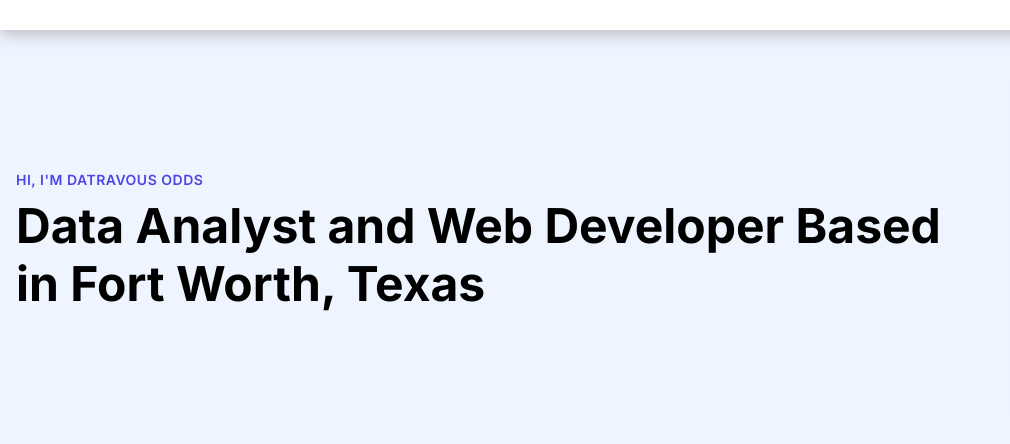
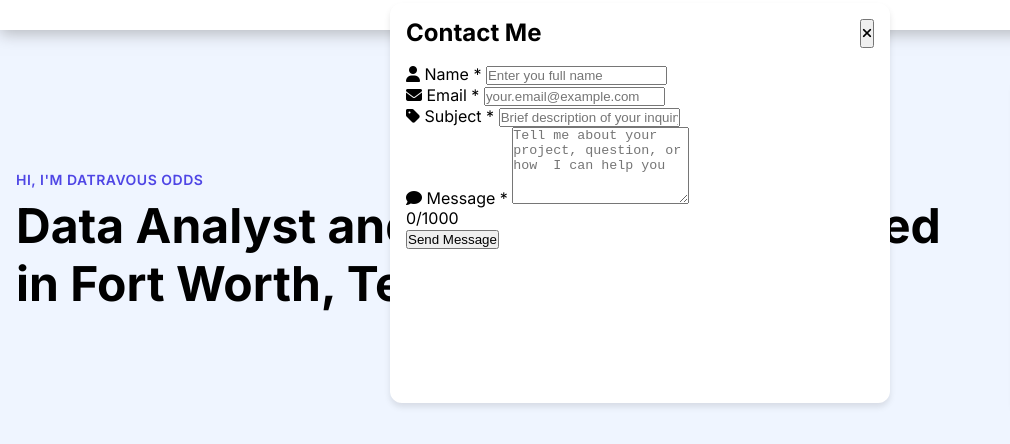
Before and after one commit to DatravousOdds/Personal_Portfolio, a plain HTML site: page public/index.html in a window 1280 px wide. Shown: the part 53-497 px from the top of the page, 0-1010 px from the left. Drawn offline with Linux system fonts and the light colour scheme.

Commit message:
Add contact modal to index.html and corresponding styles in styles.css. The modal includes a contact form with fields for name, email, subject, and message, along with error handling and character count features. Enhanced modal styling for better user experience.

```diff
--- a/public/css/styles.css
+++ b/public/css/styles.css
@@ -640,6 +640,56 @@ nav ul li a:hover {
   border-radius: 1px;
 }
 
+
+/* Contact Modal */
+
+.modal-overlay {
+  position: fixed;
+  top: 0;
+  bottom: 0;
+  left: 0;
+  right: 0;
+  height: 100vh;
+  width: 100vw;
+  display: flex;
+  align-items: center;
+  justify-content: center;
+  z-index: 1000;
+  opacity: 1;
+  visibility: visible;
+  transition: opacity 0.3s ease, visibility 0.3s ease;
+}
+
+.modal-overlay.show {
+  opacity: 1;
+  visibility: visible;
+}
+
+.modal-container {
+  padding: 1rem;
+  max-width: 90vw;
+  min-height: 90vh;
+  overflow-y: auto;
+}
+.modal-content {
+  min-width: 500px;
+  min-height: 400px;
+  /* border: 1px solid; */
+  display: flex;
+  flex-direction: column;
+  padding: 1rem;
+  background-color: #fff;
+  border-radius: 12px;
+  box-shadow: var(--shadow-md);
+  /* align-items: center; */
+}
+
+.modal-header {
+  display: flex;
+  justify-content: space-between;
+  margin-bottom: 1rem;
+}
+
 @media (max-width: 768px) {
   .hero-upper .hero-image {
     margin-top: 1rem;
--- a/public/index.html
+++ b/public/index.html
@@ -32,6 +32,100 @@
           <button type="button" class="btn">CONTACT ME</button>
         </div>
       </nav>
+
+      <!-- CONTACT MODAL-->
+      <div class="modal-overlay" id="contactModal" role="dialog" >
+        <div class="modal-container">
+          <div class="modal-content">
+            <!-- MODAL Header-->
+            <div class="modal-header">
+              <h2 id="modal-title">Contact Me</h2>
+              <button type="button" class="modal-close-btn">
+                <i class="fas fa-times" aria-hidden="true"></i>
+              </button>
+            </div>
+            <!-- CONTACT FORM -->
+            <form class="contact-form" id="contactForm" novalidate>
+              <div class="form-group">
+                <label for="name">
+                  <i class="fas fa-user" aria-hidden="true"></i>
+                  Name *</label
+                >
+                <input
+                  type="text"
+                  id="contact-name"
+                  name="name"
+                  required
+                  autocomplete="name"
+                  placeholder="Enter you full name"
+                />
+                <span class="error-message" id="name-error" role="alert"></span>
+              </div>
+              <div class="form-group">
+                <label for="contact-email">
+                  <i class="fas fa-envelope" aria-hidden="true"></i>
+                  Email *</label
+                >
+                <input
+                  required
+                  type="email"
+                  id="contact-email"
+                  autocomplete="email"
+                  placeholder="your.email@example.com"
+                />
+                <span class="error-message" id="email-error" role="alert"></span>
+              </div>
+              <div class="form-group">
+                <label for="contact-subject">
+                  <i class="fas fa-tag" aria-hidden="true"></i>
+                  Subject *</label
+                >
+                <input
+                  id="contact-subject"
+                  name="subject"
+                  required
+                  placeholder="Brief description of your inquiry"
+                  type="text"
+                  id="subject"
+                />
+                <span
+                  class="error-message"
+                  id="subject-error"
+                  role="alert"
+                ></span>
+              </div>
+              <div class="form-group">
+                <label for="message">
+                  <i class="fas fa-comment" aria-hidden="true"></i>
+                  Message *</label
+                >
+                <textarea
+                  rows="5"
+                  name="message"
+                  id="contact-message"
+                  required
+                  placeholder="Tell me about your project, question, or how  I can help you"
+                  minlength="10"
+                  maxlength="1000"
+                ></textarea>
+                <div class="textarea-info">
+                  <span
+                    class="error-message"
+                    id="message-error"
+                    role="alert"
+                  ></span>
+                  <span class="char-count" aria-live="polite">0/1000</span>
+                </div>
+              </div>
+              <!-- Form Actions-->
+              <div class="form-actions">
+                <button type="submit" class="primary-btn">Send Message</button>
+              </div>
+            </form>
+
+          </div>
+        </div>
+      </div>
     </header>
     <!-- HERO SECTION-->
     <section id="hero" class="hero">
@@ -527,7 +621,11 @@
           </div>
           <div class="about-me-picture">
             <div class="about-img-container">
-              <img src="./images/projects/webDev.jpg" alt="Picture Of Wife & Me" class="about-img" />
+              <img
+                src="./images/projects/webDev.jpg"
+                alt="Picture Of Wife & Me"
+                class="about-img"
+              />
             </div>
             <div class="about-links">
               <div class="link-container">
@@ -537,7 +635,7 @@
               </div>
               <div class="link-container">
                 <a href="">
-                  <i class="fa-brands fa-linkedin "></i>
+                  <i class="fa-brands fa-linkedin"></i>
                 </a>
               </div>
               <div class="link-container">
@@ -555,6 +653,7 @@
         </div>
       </div>
     </section>
+    <!-- FOOTER SECETION -->
     <section id="footer"></section>
   </body>
   <script src="./js/main.js"></script>
```
